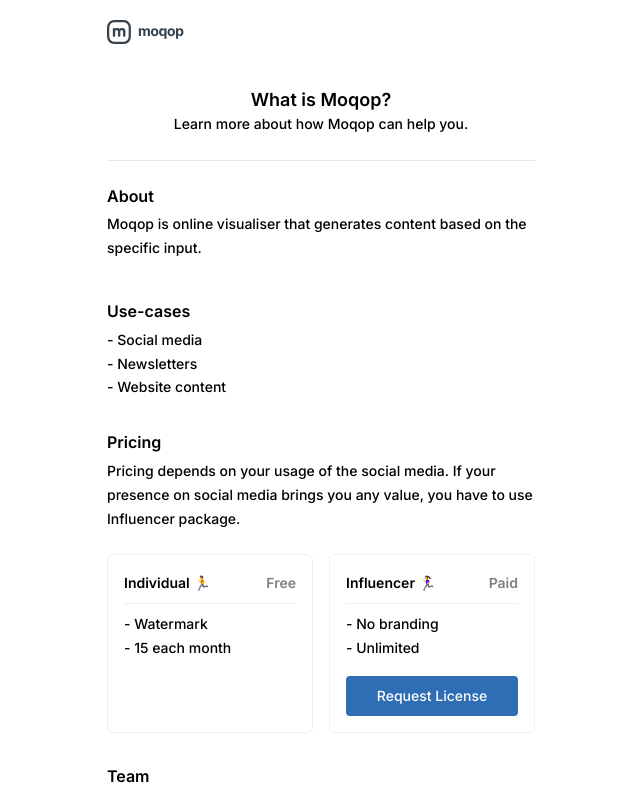
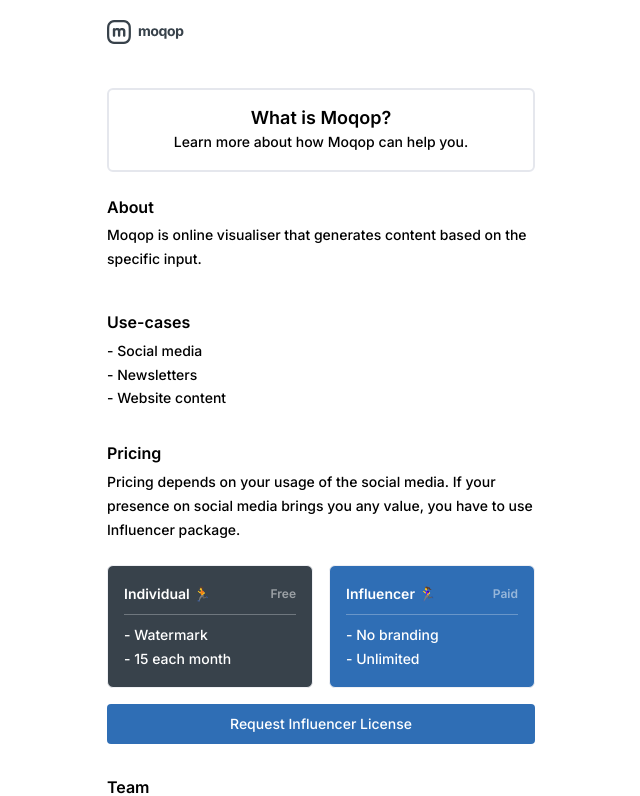
Before and after one commit to RobotCafe/moqop, a Next.js app: page /about in a window 1280 px wide. Shown: the top 796 px of the page, without its empty margins (319-959 px from the left). Built offline with nearby package versions, Linux system fonts and the light colour scheme.

Commit message:
updated about page

```diff
--- a/src/components/integration.js
+++ b/src/components/integration.js
@@ -4,7 +4,7 @@ import Image from 'next/image'
 export default function Integration(props) {
   // console.log(props.loginButton)
   return(
-    <div className="flex flex-col border border-grey-darken rounded p-16 mb-24 text-center">
+    <div className="flex flex-col border-2 border-grey rounded p-16 mb-24 text-center">
       <div className="flex gap-16 justify-center items-center">
         <div className="flex flex-1 flex-col sm:flex-row items-center justify-center gap-8">
           <Image src="/images/services/strava.svg" width="24" height="24" alt="Strava" />
@@ -12,7 +12,7 @@ export default function Integration(props) {
         </div>
         <span className='text-white/50'>
           <svg width="24" height="24" viewBox="0 0 24 24" fill="none" xmlns="http://www.w3.org/2000/svg">
-            <path opacity="0.5" d="M4.5 12H19.5M19.5 12L15.5 8M19.5 12L15.5 16" stroke="#38424B" strokeLinecap="round" strokeLinejoin="round"/>
+            <path d="M6.5 12H17.5M17.5 12L13.5 8M17.5 12L13.5 16" stroke="#38424B" stroke-width="2" stroke-linecap="round" stroke-linejoin="round"/>
           </svg>
         </span>
         <div className="flex flex-1 flex-col sm:flex-row  items-center justify-center gap-8">
@@ -21,7 +21,7 @@ export default function Integration(props) {
         </div>
       </div>
       {props.loginButton ?
-        <div className='mt-16 pt-8 border-t border-grey-darken'>
+        <div className='mt-16 pt-8 border-t border-grey'>
           <p className="mt-8">Visualise your strava activity to Instagram story with a decent polyline above the picture you made during the workout.</p>
           <Button text="Log in with Strava" href="/auth/strava" className="mt-8 bg-orange w-full" />
         </div>
--- a/src/pages/about.js
+++ b/src/pages/about.js
@@ -8,9 +8,9 @@ export default function About() {
   return(
     <section>
       <Header />
-      <div className="border-b border-grey-darken pb-16 mb-24 text-center">
+      <div className="rounded border-2 border-grey-darken p-16 mb-24 text-center">
         <h2 className="text-18 font-bold">What is Moqop?</h2>
-        <p >Learn more about how Moqop can help you.</p>
+        <p className="mb-0">Learn more about how Moqop can help you.</p>
       </div>
 
       <ul className='flex flex-col gap-16'>
@@ -30,28 +30,28 @@ export default function About() {
           <span className='block font-semibold mb-4 text-16'>Pricing</span>
           <p className=''>Pricing depends on your usage of the social media. If your presence on social media brings you any value, you have to use Influencer package.</p>
           <div className="flex flex-col sm:flex-row gap-16 mt-24">
-            <div className='flex-1 rounded border border-grey p-16'>
-              <div className='flex border-b border-grey pb-8 mb-8 font-semibold'>
+            <div className='flex-1 bg-black text-white rounded border border-grey p-16'>
+              <div className='flex border-b border-grey/30 pb-8 mb-8 font-semibold'>
                 Individual 🏃
-                <div className='ml-auto opacity-50'>Free</div>
+                <div className='ml-auto text-12 opacity-50'>Free</div>
               </div>
               <ul>
                 <li>- Watermark</li>
                 <li>- 15 each month</li>
               </ul>
             </div>
-            <div className='flex-1 rounded border border-grey p-16'>
-              <div className='flex border-b border-grey pb-8 mb-8 font-semibold'>
+            <div className='flex-1 bg-blue text-white rounded border border-grey p-16'>
+              <div className='flex border-b border-grey/30 pb-8 mb-8 font-semibold'>
                 Influencer 🏃‍♀️
-                <div className='ml-auto opacity-50'>Paid</div>
+                <div className='ml-auto text-12 opacity-50'>Paid</div>
               </div>
               <ul>
                 <li>- No branding</li>
                 <li>- Unlimited</li>
               </ul>
-              <Button text="Request License" type="secondary" href="mailto:hello@milangladis.com" className="mt-16 w-full" />
             </div>
           </div>
+          <Button text="Request Influencer License" type="" href="mailto:hello@milangladis.com" className="mt-16 w-full" />
         </li>
         <li className='mb-16'>
           <span className='block font-semibold mb-4 text-16'>Team</span>
--- a/src/pages/updates.js
+++ b/src/pages/updates.js
@@ -46,9 +46,9 @@ export default function Changelog() {
   return(
     <section>
       <Header />
-      <div className="border-b border-grey-darken text-center pb-16 mb-24">
+      <div className="rounded border-2 border-grey-darken p-16 mb-24 text-center">
         <h2 className="text-18 font-bold">Updates</h2>
-        <p>Check out latest release notes.</p>
+        <p className='mb-0'>Check out latest release notes.</p>
       </div>
 
       {/* var result = objArray.map(function(a) {return a.foo;}); */}
--- a/tailwind.config.js
+++ b/tailwind.config.js
@@ -31,6 +31,7 @@ module.exports = {
       '4': '.4rem',
     },
     spacing: {
+      0: '0px',
       4: '4px',
       8: '8px',
       16: '16px',
```
Also changed, not shown: public/images/services/instagram.svg, public/images/services/strava.svg.
